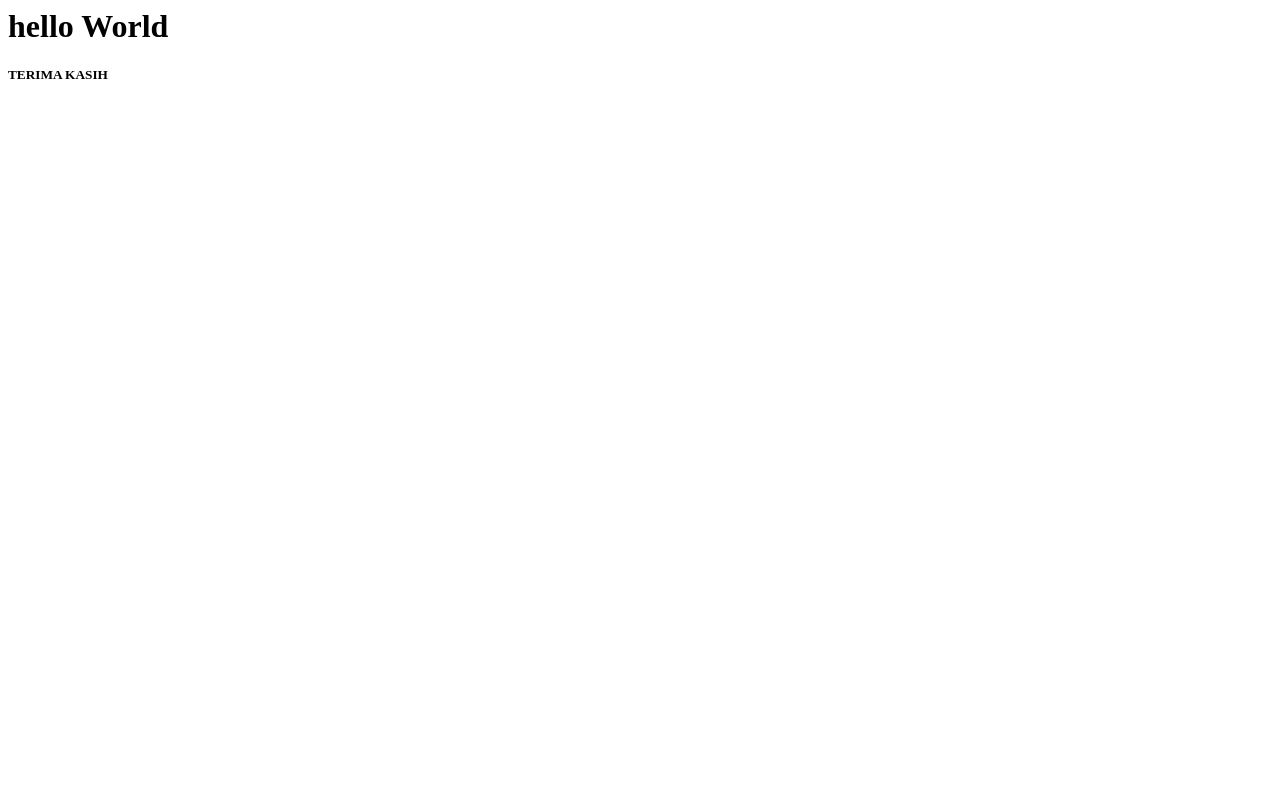
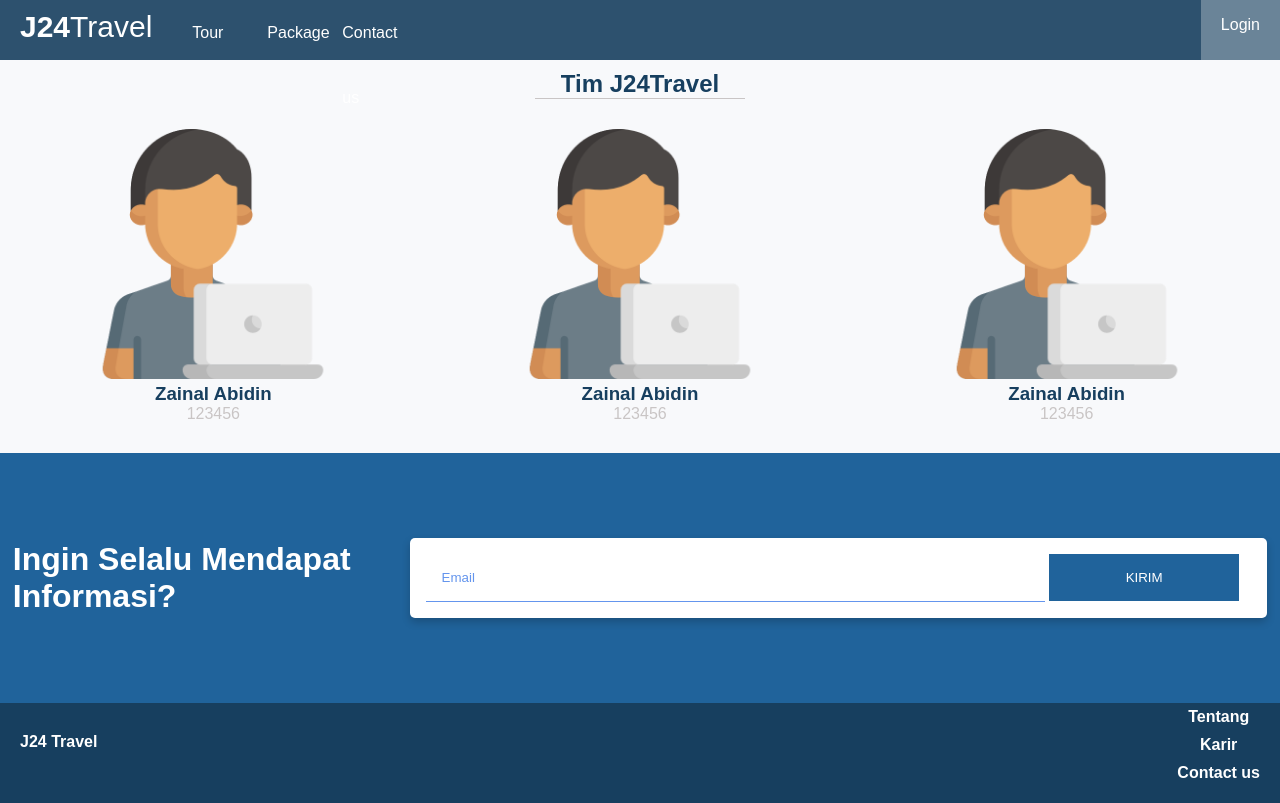
Before and after one commit to yuda-ypas/progate.github.io, a plain HTML site: page index.html in a window 1280 px wide. Drawn offline with Linux system fonts and the light colour scheme.

Commit message:
Add files via upload

```diff
--- a/index.html
+++ b/index.html
@@ -1,15 +1,75 @@
+<!DOCTYPE html>
 <html>
-  <head>
-
-  </head>
-
-  <body>
-  <h1>hello World</h1>
-  </body>
-
-  <footer>
-  <h5>TERIMA KASIH</h5>
-  </footer>
-
-
-</html>
+<title>J24Travel</title>
+<head>
+	<link rel="stylesheet" type="text/css" href="style.css">
+	<meta name="viewport" content="width=device-width, initial-scale=1">
+</head>
+<body>
+	<header>
+		<nav>
+			<div class="header">
+				<div class="header-logo"><a href="index.html" style="text-decoration: none; color: white;"><b>J24</b>Travel</a></div>
+				<div class="header-right">
+					<a class="login" href=#>Login</a>
+				</div>
+				<div class="header-list">
+					<ul>
+						<li>Tour</li>
+						<li>Package</li>
+						<li>Contact us</li>
+					</ul>
+				</div>
+			</nav>
+		</header>
+		<main style="margin-top: 50px">
+			<div id="content">
+				<div class="additional-content">
+					<div><h2 class="title-team">Tim J24Travel</h2></div>
+					<div class="team">
+						<div class="staff">
+							<div><img src="man.png" width="250px" height="250px"></div>
+							<div class="team-text">
+								<h3>Zainal Abidin</h3>
+								<p>123456</p>
+							</div>
+						</div>
+						<div class="staff">
+							<div><img src="man.png" width="250px" height="250px"></div>
+							<div class="team-text">
+								<h3>Zainal Abidin</h3>
+								<p>123456</p>
+							</div>
+						</div>
+						<div class="staff">
+							<div><img src="man.png" width="250px" height="250px"></div>
+							<div class="team-text">
+								<h3>Zainal Abidin</h3>
+								<p>123456</p>
+							</div>
+						</div>
+					</div>
+				</div>
+				<div class="newsletter-container">
+					<div class="newsletter-text">
+						<h1>Ingin Selalu Mendapat Informasi?</h1>
+					</div>
+					<div class="newsletter">
+						<input type="text" placeholder="Email">
+						<button onclick="alert('Silakan Tunggu')">Kirim</button>
+					</div>
+				</div>
+			</div>
+		</main>
+		<footer>
+			<div class="footer-logo">J24 Travel</div>
+			<div div class="footer-list">
+				<ul>
+					<li>Tentang</li>
+					<li>Karir</li>
+					<li>Contact us</li>
+				</ul>
+			</div>
+		</footer>
+	</body>
+	</html>
--- /dev/null
+++ b/style.css
@@ -0,0 +1,319 @@
+body {
+ font-family: 'Poppins', sans-serif;
+ margin: 0;
+ padding: 0;
+ width: 100%;
+ background-color: #F8F9FB;
+}
+
+
+.header{
+  background-color: rgba(23,63,95,0.9);
+  color: white;
+  height: 60px;
+  width: 100%;
+  position: fixed;
+  top: 0;
+  z-index: 10;
+}
+
+.header-logo {
+  float:left;
+  font-size: 30px;
+  padding: 10px 10px;
+  max-width: 30%;
+  margin-left: 10px;
+  font-weight: lighter;
+}
+
+.header-list li{
+  float: left;
+  padding: 0 30px;
+
+}
+.header-list li:hover{
+  font-size: 20px;
+  cursor: pointer;
+
+}
+.header-right{
+  float: right;
+  background-color: rgba(255, 255, 255, 0.295);
+  transition: all 0,5s;
+  margin: 0;
+  height: 100%;
+}
+
+.header-right a{
+  display:block;
+  line-height: 50px;
+  color:white;
+  text-align: center;
+  text-decoration: none;
+  padding:  0 20px;
+
+}
+.header-right a:hover{
+  font-size:16px;
+}
+
+nav ul{
+ list-style: none;
+ padding-right: 30px;
+}
+
+nav ul li{
+ float: right;
+ line-height: 65px;
+ width: 6%;
+}
+
+main {
+ overflow: auto;
+}
+
+footer {
+ color: white;
+ background-color: #173F5F;
+ height: 100px;
+ text-align: center;
+ font-weight: bold;
+}
+
+h2 {
+ color: #173F5F;
+ text-align: center;
+ margin: 0px;
+}
+
+h3 {
+ color: #173F5F;
+}
+
+h5 {
+ color: #b8b8b8;
+ font-weight: normal;
+}
+
+#content {
+ width: 100%;
+ float: left;
+ margin-top: 20px;
+}
+
+#content table {
+ padding-bottom: 20px;
+}
+
+.title-team {
+ border-bottom: 1px solid #c9c5c5;
+ width: 210px;
+ margin: 0 auto;
+}
+
+.additional-content {
+}
+
+.team {
+ display: flex;
+}
+
+.staff {
+ margin: 30px auto;
+}
+
+.staff:hover {
+  -webkit-transform: scale(1.08);
+  transform: scale(1.08);
+}
+
+.team-text {
+ text-align: center;
+}
+
+.team-text p {
+ color: #c9c5c5;
+ font-size: 16px;
+}
+
+.newsletter-container {
+ width: 100%;
+ background-color: #20639B;
+ height: 250px;
+ display: flex;
+}
+
+.newsletter-text {
+ width: 30%;
+ margin: auto 1%;
+ color: white;
+}
+
+.newsletter {
+  width: 67%;
+  float: right;
+  max-height: 80px;
+  margin: auto 0;
+  box-shadow: 0 4px 8px 0 rgba(0, 0, 0, 0.2);
+  padding: 16px;
+  border-radius: 5px;
+  top: 10px;
+  background-color: white;
+}
+
+.newsletter > input {
+  width: 75%;
+  padding: 16px;
+  border: 0;
+  border-bottom: 1px solid cornflowerblue;
+  font-weight: bold;
+}
+
+.newsletter > input:focus {
+  outline: 0;
+  border-bottom: 2px solid cornflowerblue;
+}
+
+.newsletter > input:focus::placeholder {
+  font-weight: bold;
+}
+
+.newsletter >  input::placeholder {
+  color: cornflowerblue;
+  font-weight: normal;
+}
+
+.newsletter > button {
+  width: 23%;
+  cursor: pointer;
+  margin-left: auto;
+  padding: 16px;
+  background-color: #20639B;
+  color: white;
+  border: 0;
+  text-transform: uppercase;
+}
+
+.featured-image {
+ max-width: 100%;
+ max-height: 300px;
+ object-fit: cover;
+ object-position: center;
+ margin-top: 20px;
+}
+
+* {
+ box-sizing: border-box;
+ padding: 0px;
+ margin: 0px;
+}
+
+.judul {
+ float: left;
+ max-width: 30%;
+ margin-left: 20px;
+ font-size: 30px;
+ font-weight: lighter;
+}
+
+.judul a {
+ line-height: 65px;
+ text-decoration: none;
+ color: #FFF;
+}
+
+
+.footer-logo{
+  float:left;
+  padding: 30px 20px;
+}
+
+.footer-list{
+  float: right;
+
+}
+.footer-list li{
+  padding : 5px 20px;
+}
+
+li{
+  list-style: none;
+
+}
+
+@media screen and (max-width: 1000px) {
+ header, main, #content {
+  width: 100%;
+  padding: 0px;
+  float: none;
+}
+
+main {
+ padding-top: 0px;
+}
+
+.team {
+ flex-direction: column;
+}
+
+.newsletter-container {
+ flex-direction: column;
+ width: 100%;
+ height: 230px;
+}
+
+.newsletter-text {
+ width: 100%;
+ margin: 10px 10px;
+}
+
+.newsletter {
+ width: 90%;
+ padding: : 0;
+ margin: 0 auto;
+}
+
+h1 {
+  font-size: 24px;
+}
+
+h2 {
+ font-size: 20px;
+}
+
+h3 {
+ font-size: 16px;
+}
+
+nav {
+ width: 100%;
+}
+
+nav ul {
+ width: 100%;
+ padding-right: 0px;
+}
+
+nav ul li {
+ width: 15%;
+ font-size: 12px;
+ float: right;
+ padding-top: 18px;
+}
+
+nav ul li a {
+ width: 100%;
+}
+
+nav ul li a:hover{
+ background-color: transparent;
+}
+
+.judul {
+ margin-left: 10px;
+}
+
+.judul a {
+ font-size: 20px;
+}
+}
```
Also changed, not shown: man.png (added).
